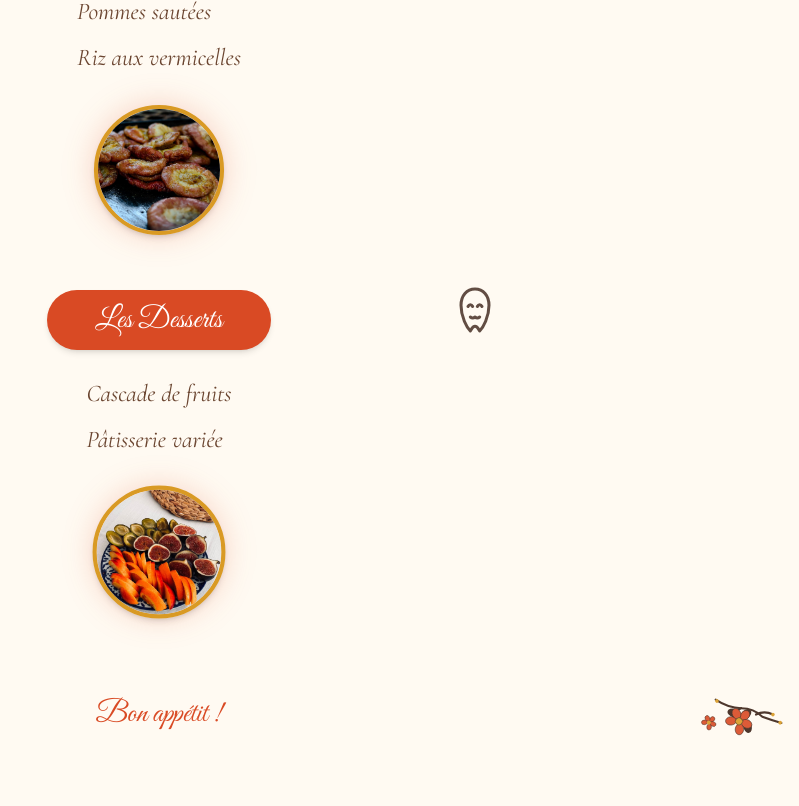
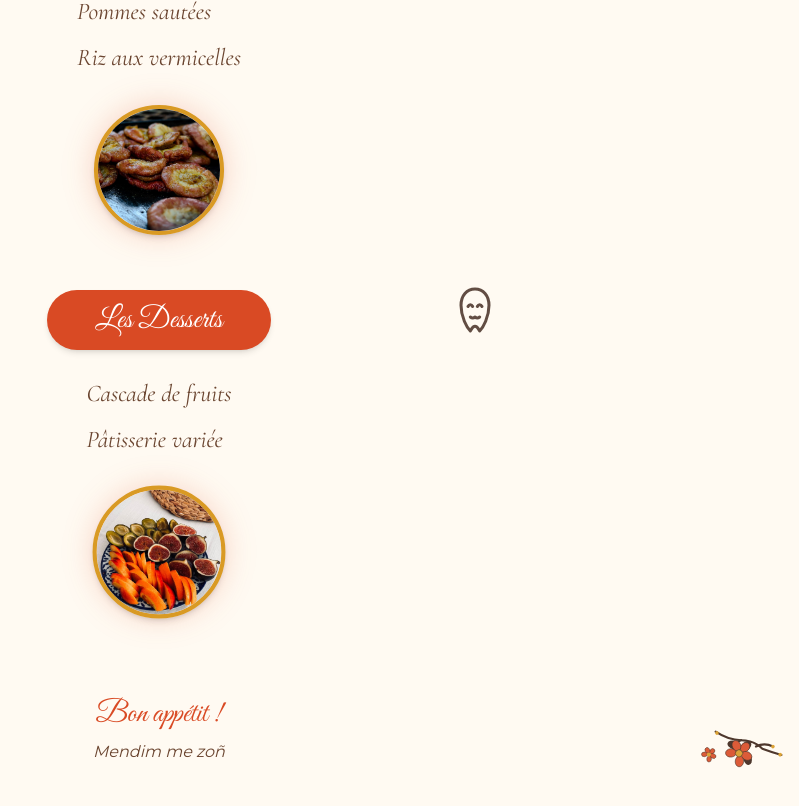
Before and after one commit to Bnfs/mariage-anthony-osier, a React (Vite) app: page /menu in a window 1280 px wide. Shown: the part 2560-3366 px from the top of the page, without its empty margins (481-1280 px from the left). Built offline with nearby package versions, Linux system fonts and the light colour scheme.

Commit message:
Ajouter Mendim me zoñ à la fin de la page Menu

```diff
--- a/src/pages/MenuPage.jsx
+++ b/src/pages/MenuPage.jsx
@@ -180,6 +180,9 @@ export default function MenuPage() {
           <p className="mt-14 md:mt-20 text-center font-script text-2xl md:text-3xl text-coral">
             Bon appétit !
           </p>
+          <p className="mt-2 text-center italic text-cocoa-light text-sm md:text-base">
+            Mendim me zoñ
+          </p>
         </Reveal>
       </div>
     </main>
```
